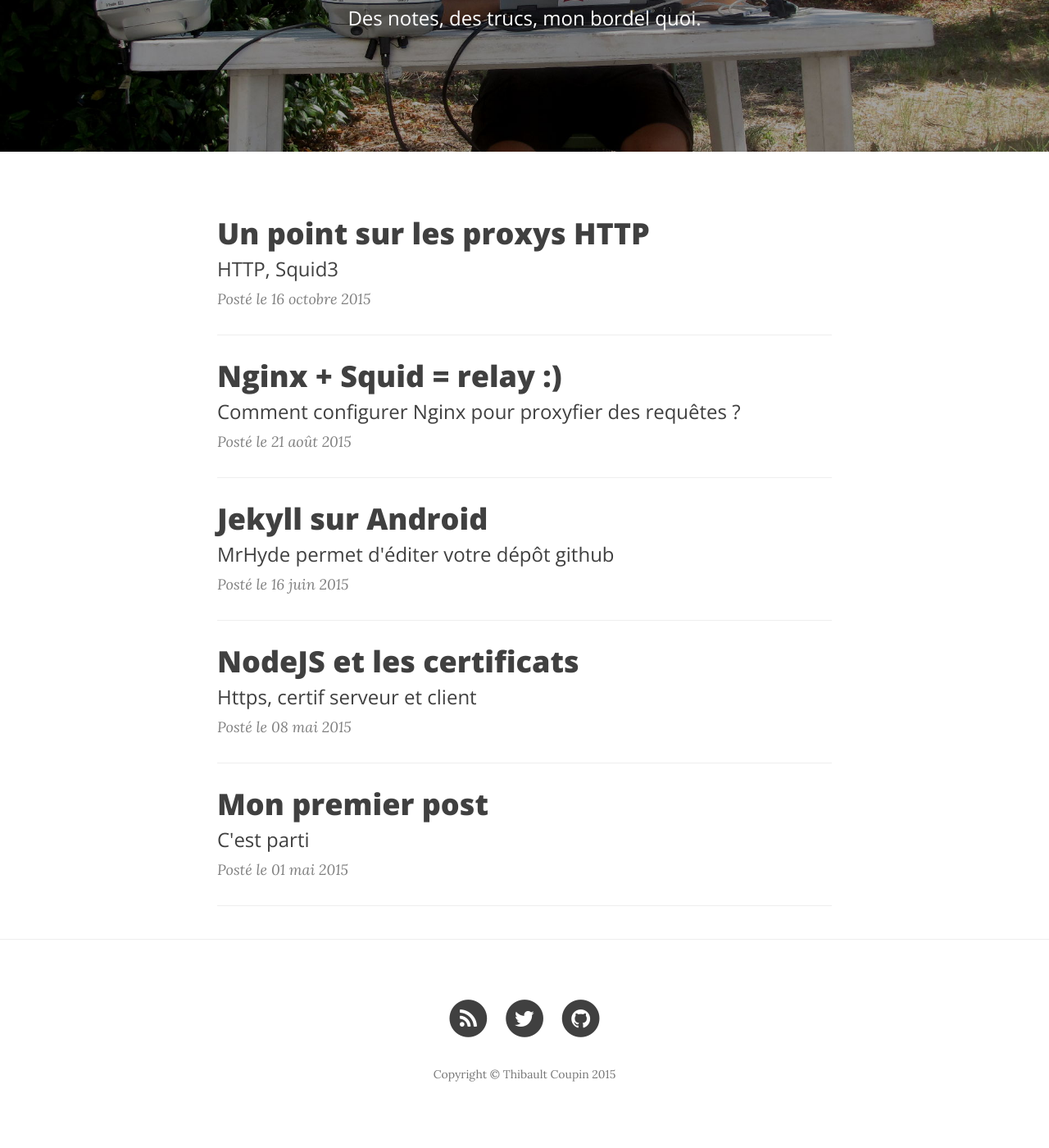
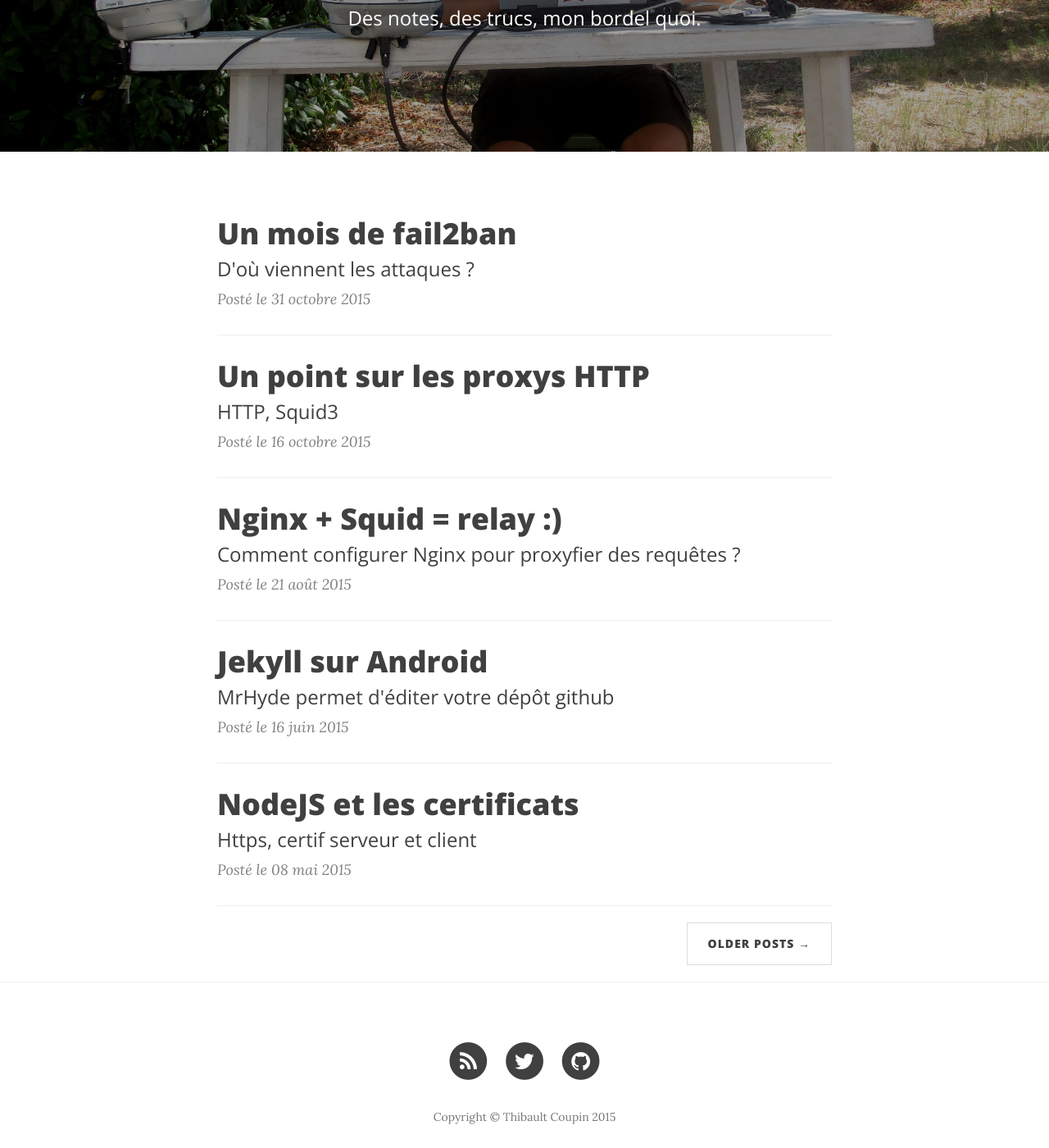
Before and after one commit to tcoupin/tcoupin.github.io, a Jekyll site: the page built from index.html, in a window 1280 px wide and 1400 px high, scrolled down 263 px. Shown: the whole window at 82% size. Built offline with Jekyll 4.4.1, drawn with Linux system fonts in a browser that asks for light colours; nearby versions of some CDN libraries; the list of posts is cut into pages by our own code; some of the changed lines change nothing that is shown.

Commit message:
Post fail2ban

```diff
--- a/_includes/nav.html
+++ b/_includes/nav.html
@@ -29,6 +29,9 @@
     </div>
     <!-- /.container -->
 </nav>
+{% if page.debug %}
+    DEBUG
+{% else %}
 <script>
   (function(i,s,o,g,r,a,m){i['GoogleAnalyticsObject']=r;i[r]=i[r]||function(){
   (i[r].q=i[r].q||[]).push(arguments)},i[r].l=1*new Date();a=s.createElement(o),
@@ -37,5 +40,5 @@
 
   ga('create', 'UA-62506652-1', 'auto');
   ga('send', 'pageview');
-
 </script>
+{% endif %}
--- /dev/null
+++ b/_posts/2015-10-31-un-mois-de-fail2ban.md
@@ -0,0 +1,78 @@
+---
+layout: post
+title: Un mois de fail2ban
+subtitle:   D'où viennent les attaques ?
+header-img: "img/post-fail2ban.jpg"
+---
+
+Voilà un mois que j'ai (enfin) installé *fail2ban* sur mon serveur pour sécuriser le ssh et le ftp. Il est temps de faire un petit point : **72 ip bloquées**.
+
+Après un petit traitement avec *GeoIp Lite City Edition Rev 1* voilà le résultat :
+
+1- Carte dynamique
+------------------
+
+<div id="map" style="height: 400px"></div>
+
+<script src="http://cdn.leafletjs.com/leaflet/v0.7.7/leaflet.js"></script>
+<script src="http://rawgithub.com/mylen/leaflet.TileLayer.WMTS/master/leaflet-tilelayer-wmts.js"></script>
+<script src="http://leaflet.github.io/Leaflet.markercluster/dist/leaflet.markercluster-src.js"></script>
+
+<script type="text/javascript">
+	window.onload = function(){
+		$('head').append('<link rel="stylesheet" type="text/css" href="http://cdn.leafletjs.com/leaflet/v0.7.7/leaflet.css">');
+		$('head').append('<link rel="stylesheet" type="text/css" href="http://leaflet.github.io/Leaflet.markercluster/dist/MarkerCluster.css">');
+		$('head').append('<link rel="stylesheet" type="text/css" href="http://leaflet.github.io/Leaflet.markercluster/dist/MarkerCluster.Default.css">');
+
+
+		var map = L.map('map').setView([0,0], 1);
+
+
+		L.tileLayer('http://wxs.ign.fr/q9zuax52wm45kvk0bro186p8/wmts?service=WMTS&request=GetTile&version=1.0.0&layer={id}&style=normal&tilematrixSet=PM&format=image%2Fjpeg&height=256&width=256&tilematrix={z}&tilerow={y}&tilecol={x}', {
+			maxZoom: 8,
+			minZoom: 1,
+			attribution: '<a href="http://www.ign.fr">IGN</a>',
+			id: 'GEOGRAPHICALGRIDSYSTEMS.MAPS.OVERVIEW'
+		}).addTo(map);
+
+
+
+
+		$.get("{{ site.baseurl }}/data/fail2ban.geojson",function(data){
+			var markers = L.markerClusterGroup();
+			markers.addLayer(L.geoJson(data, {
+    			style: function (feature) {
+        			return {color: feature.properties.color};
+    			},
+    			onEachFeature: function (feature, layer) {
+        			layer.bindPopup("<b>"+feature.properties.field_1+"</b><br>Country: "+feature.properties.field_2+"<br>Sub.: "+feature.properties.field_3+"<br>City: "+feature.properties.field_4);
+    			}
+			}));
+			map.addLayer(markers);
+		})
+
+	}
+</script>
+
+
+2- Carte de répartition par pays :
+----------------------------------
+
+<div class="row">
+	<img src="/img/fail2ban-country.jpeg" class="col-md-9">
+	<div class="col-md-3"><img src="/img/fail3ban-country-legend.jpeg"></div>
+</div>
+
+3- Carte de chaleur :
+---------------------
+
+![](/img/post-fail2ban.jpg)
+
+
+Références :
+============
+
+- fond de carte [Géoportail](http://www.geoportail.gouv.fr)
+- contours pays trouvés sur [thematicmapping.org](http://thematicmapping.org/downloads/world_borders.php)
+- [Leaflet.js](http://leafletjs.com/)
+- [QGIS 2.12 Lyon](http://qgis.org/fr/site/)
```
Also changed, not shown: img/fail2ban-country.jpeg (added), img/fail3ban-country-legend.jpeg (added), img/post-fail2ban.jpg (added), 1 other file.
